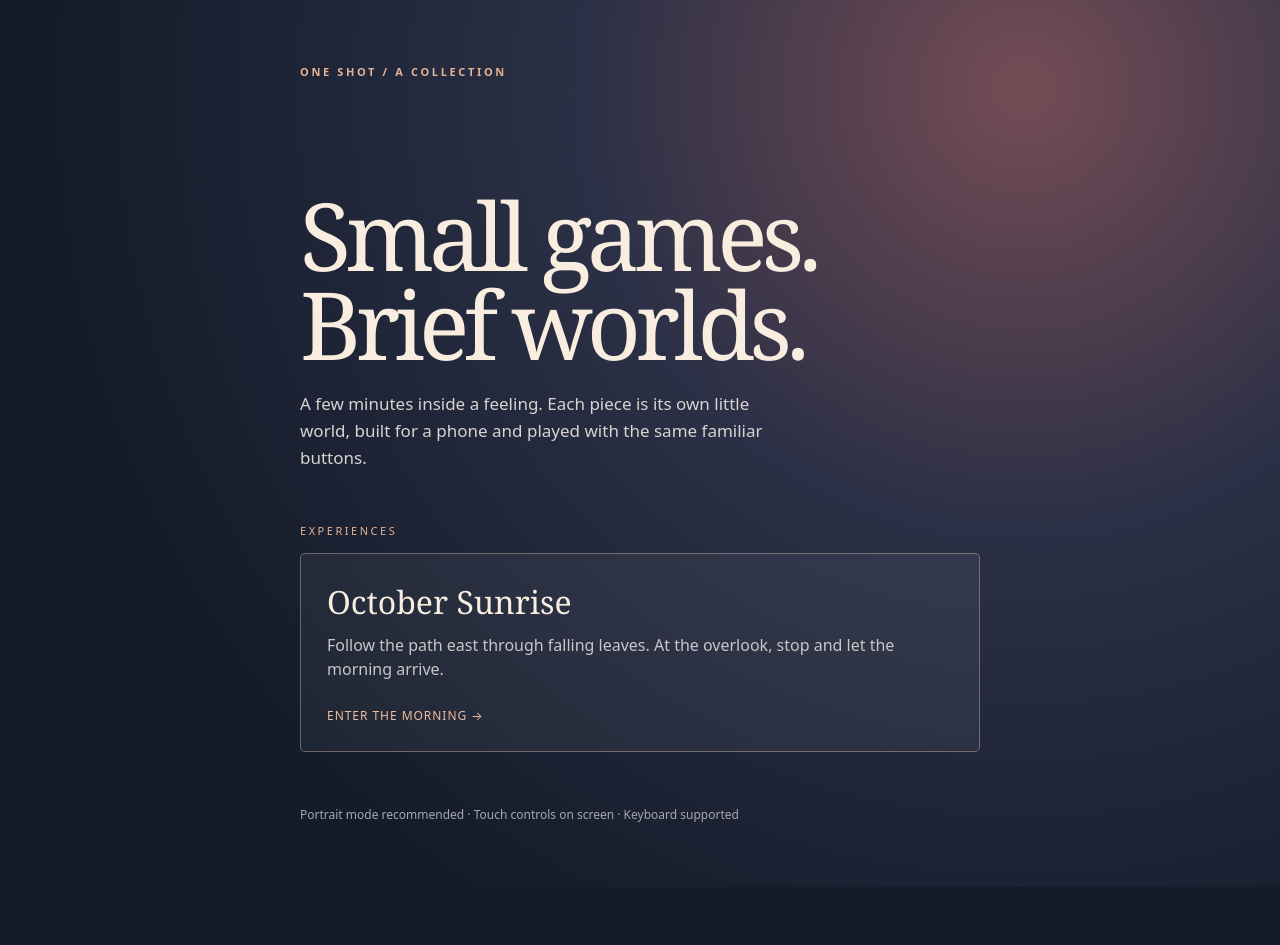
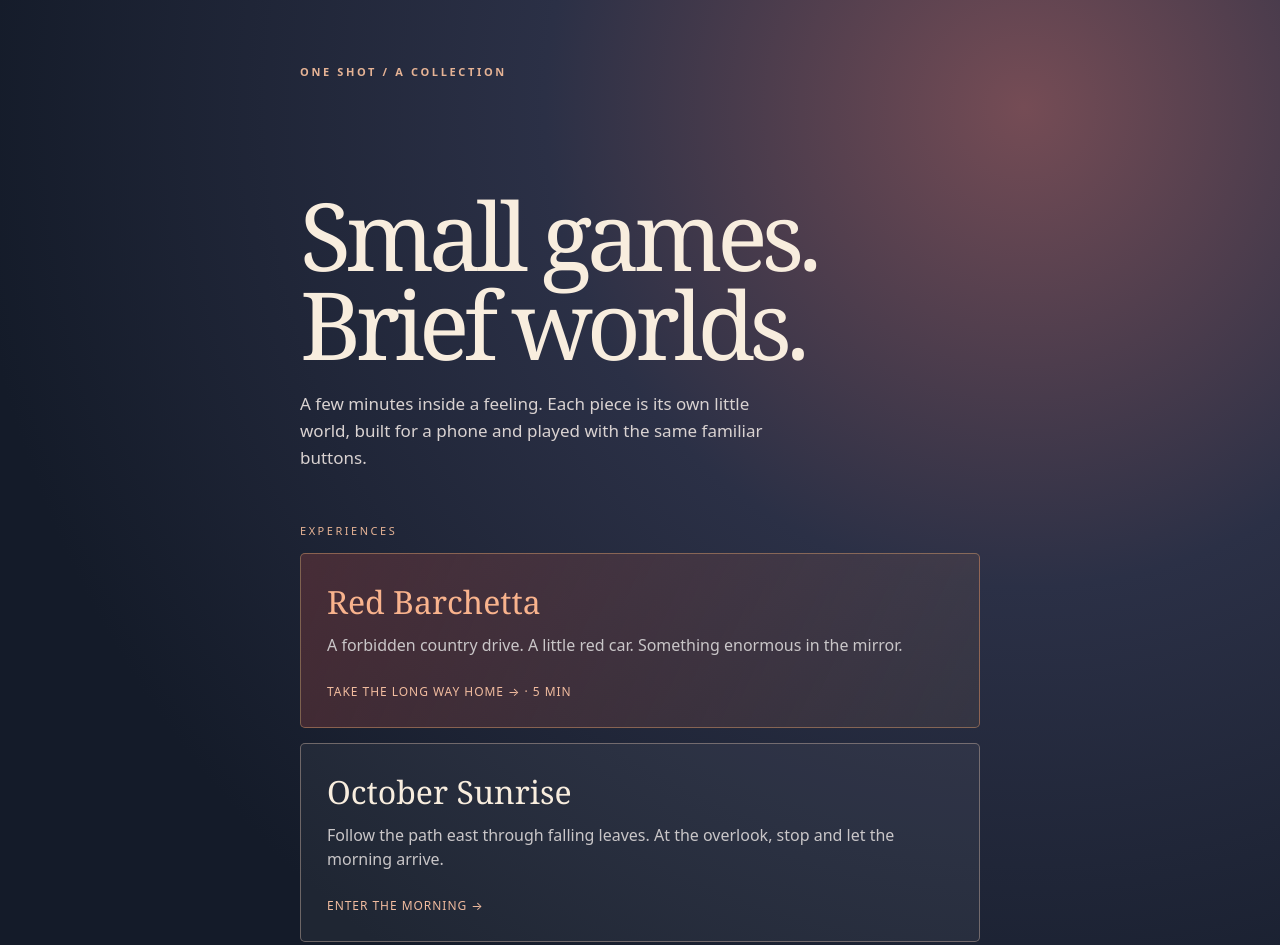
Before and after one commit to mtklein/mtklein.github.io, a plain HTML site: page oneshot/index.html in a window 1280 px wide. Shown: the top 945 px of the page. Before the commit the page ends 887 px from the top, so only its background shows below. Drawn offline with Linux system fonts and the light colour scheme.

Commit message:
Link Red Barchetta from the One Shot collection

```diff
--- a/oneshot/index.html
+++ b/oneshot/index.html
@@ -16,6 +16,7 @@ a.card{display:block;color:inherit;text-decoration:none;border:1px solid #bda89b
 a.card:hover,a.card:focus-visible{background:#ffffff1c;transform:translateY(-3px)}
 .card h2{font:normal 32px Georgia,serif;margin:0 0 10px}.card p{color:#c9c6c8;line-height:1.5;margin:0 0 22px}.card span{font-size:12px;color:#f1bc9f;letter-spacing:.08em}
 footer{margin-top:54px;color:#a7a8af;font-size:12px}
+a.card.barchetta{background:linear-gradient(115deg,#873d3d66,#d2a26916);border-color:#d2976b80}a.card.barchetta h2{color:#f9b38d}
 </style>
 </head>
 <body>
@@ -23,6 +24,7 @@ footer{margin-top:54px;color:#a7a8af;font-size:12px}
 <h1>Small games.<br>Brief worlds.</h1>
 <p class="intro">A few minutes inside a feeling. Each piece is its own little world, built for a phone and played with the same familiar buttons.</p>
 <div class="label">Experiences</div>
+<a class="card barchetta" href="./barchetta.html"><h2>Red Barchetta</h2><p>A forbidden country drive. A little red car. Something enormous in the mirror.</p><span>TAKE THE LONG WAY HOME → · 5 MIN</span></a>
 <a class="card" href="./october-sunrise.html"><h2>October Sunrise</h2><p>Follow the path east through falling leaves. At the overlook, stop and let the morning arrive.</p><span>ENTER THE MORNING →</span></a>
 <footer>Portrait mode recommended · Touch controls on screen · Keyboard supported</footer>
 </main>
```
